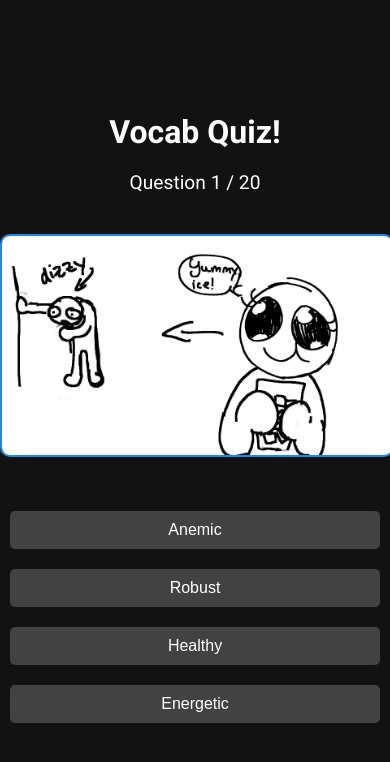
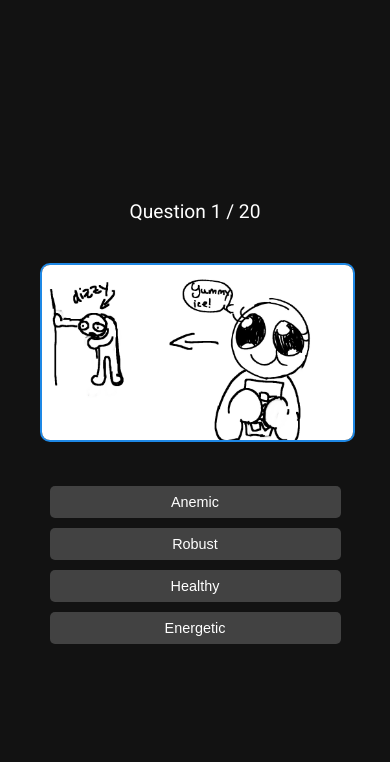
Before and after one commit to OverLookk/Gatsby-Vocab-Quiz, a plain HTML site: page index.html in a window 390 px wide. Both pictures are taken after a click on the button "Start Quiz?". Drawn offline with Linux system fonts and the light colour scheme.

Commit message:
Update index.html

```diff
--- a/index.html
+++ b/index.html
@@ -3,7 +3,7 @@
 <head>
     <meta charset="UTF-8">
     <meta name="viewport" content="width=device-width, initial-scale=1.0">
-    <title>Gatsby Vocab Quiz</title>
+    <title>Vocab Quiz</title>
     <link rel="icon" href="gatsby.png" type="image/png">
     <link href="https://fonts.googleapis.com/css2?family=Roboto:wght@400;700&display=swap" rel="stylesheet">
     <style>
@@ -17,12 +17,15 @@
             flex-direction: column;
             align-items: center;
             justify-content: center;
-            height: 100vh;
+            min-height: 100vh;
         }
 
         .container {
-            max-width: 800px;
+            max-width: 900px;
+            width: 90%;
             text-align: center;
+            padding: 20px;
+            box-sizing: border-box;
         }
 
         .title {
@@ -78,12 +81,12 @@
             display: flex;
             flex-wrap: wrap;
             justify-content: center;
+            gap: 10px;
             animation: fadeIn 0.5s ease-in-out;
         }
 
         .answer {
             padding: 10px;
-            margin: 10px;
             border: none;
             border-radius: 5px;
             background-color: #424242;
@@ -91,8 +94,8 @@
             font-size: 1rem;
             cursor: pointer;
             transition: background-color 0.3s;
-            flex: 1 1 calc(45% - 20px);
-            max-width: calc(45% - 20px);
+            flex: 1 1 calc(50% - 20px);
+            max-width: calc(50% - 20px);
             box-sizing: border-box;
         }
 
@@ -127,21 +130,41 @@
             display: none;
         }
 
-        @media (max-width: 600px) {
+        @media (max-width: 1024px) {
             .answer {
-                flex: 1 1 100%;
-                max-width: 100%;
+                flex: 1 1 calc(100% - 20px);
+                max-width: calc(100% - 20px);
             }
 
             .button {
-                width: 90%;
+                width: 100%;
+            }
+        }
+
+        @media (max-width: 600px) {
+            .title {
+                font-size: 1.5rem;
+            }
+
+            .subtitle {
+                font-size: 0.9rem;
+            }
+
+            .answer {
+                font-size: 0.9rem;
+                padding: 8px;
+            }
+
+            .button {
+                font-size: 0.9rem;
+                padding: 8px;
             }
         }
     </style>
 </head>
 <body>
     <div class="container">
-        <h1 class="title">Vocab Quiz!</h1>
+        <h1 class="title" id="quizTitle">Vocab Quiz!</h1>
         <p class="subtitle">For Assignment "Where's Waldo? Vocab Scene 1 (Gatsby Chapters 1-3)" by Boston T.</p>
         <button id="startQuiz" class="button">Start Quiz?</button>
 
@@ -194,10 +217,12 @@
         const questionNumberElement = document.getElementById('questionNumber');
         const restartQuizButton = document.getElementById('restartQuiz');
         const subtitle = document.querySelector('.subtitle');
+        const title = document.getElementById('quizTitle');
 
         function startQuiz() {
             startQuizButton.style.display = 'none';
             subtitle.style.display = 'none';
+            title.style.display = 'none';
             quizContainer.style.display = 'block';
             loadQuestion();
         }
@@ -250,6 +275,7 @@
             score = 0;
             resultsContainer.style.display = 'none';
             subtitle.style.display = 'block';
+            title.style.display = 'block';
             startQuizButton.style.display = 'block';
         }
 
```
